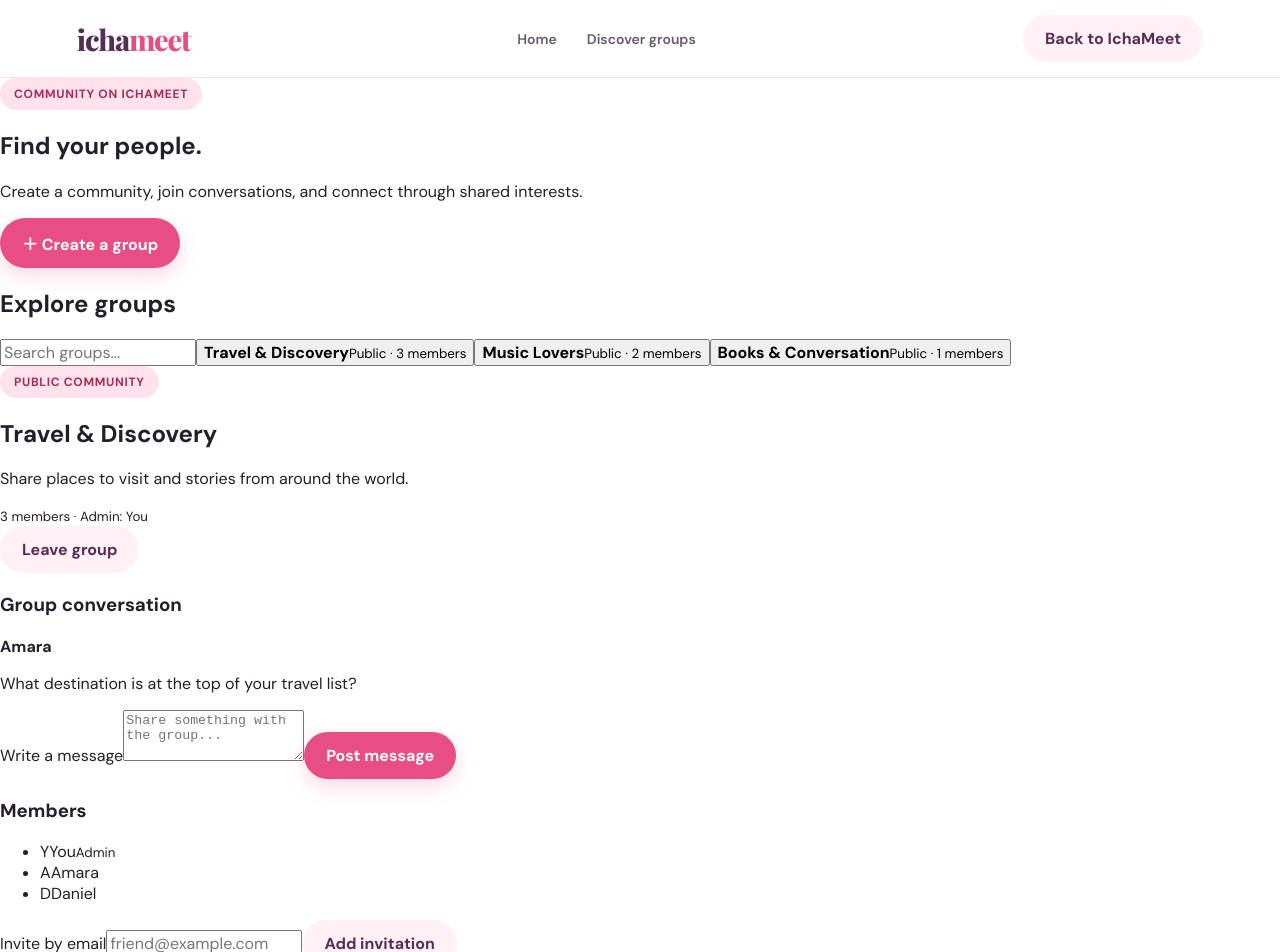
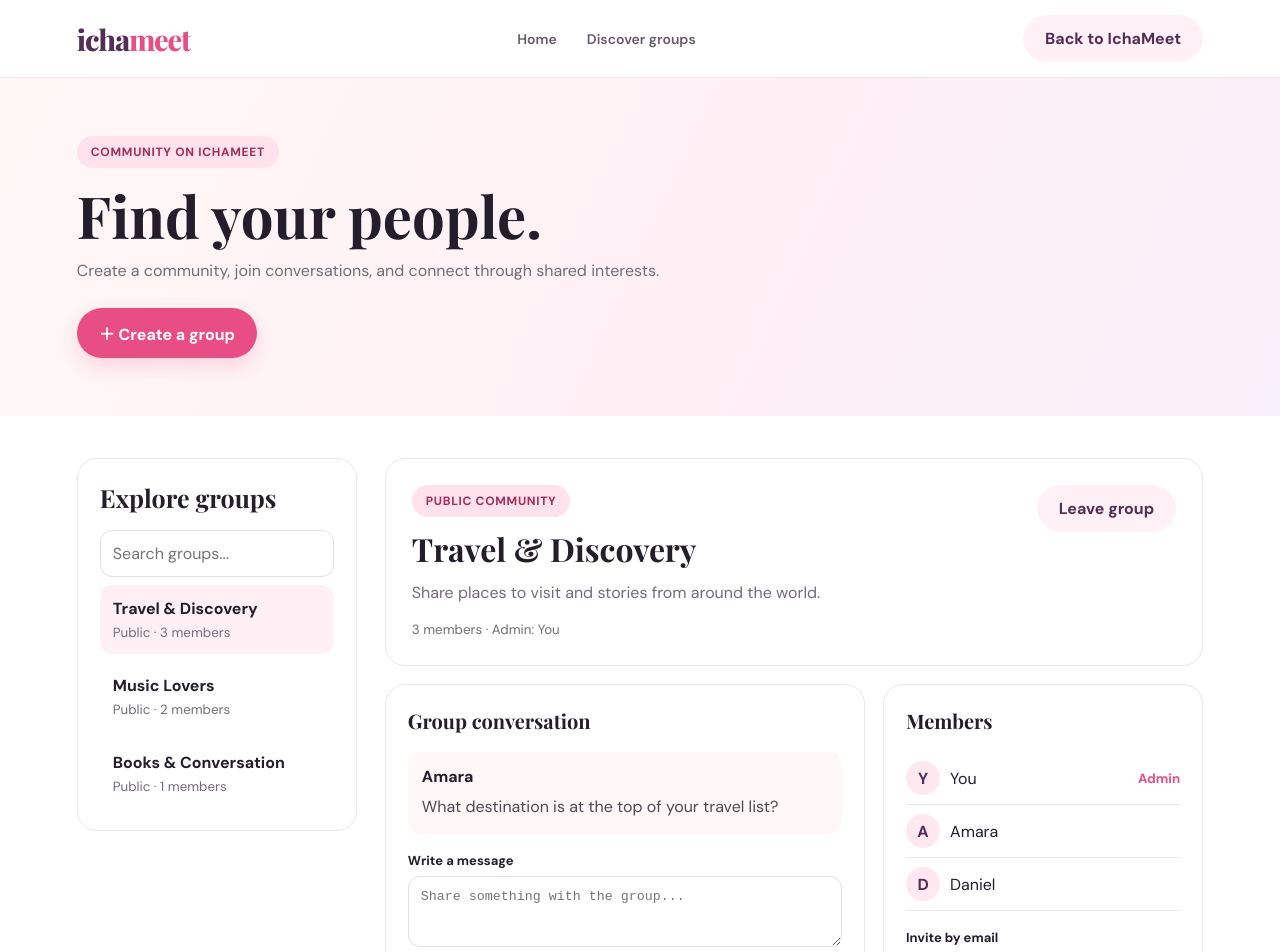
Before and after one commit to chisoluokenyi-debug/ichameet, a Next.js app: page /groups in a window 1280 px wide. Shown: the top 952 px of the page. Built offline with nearby package versions, Linux system fonts and the light colour scheme.

Commit message:
Style community groups dashboard

```diff
--- a/app/globals.css
+++ b/app/globals.css
@@ -60,3 +60,42 @@ button,input{font:inherit}
 .modal .btn{width:100%;margin-top:20px}
 .close{float:right;border:0;background:#f7edf1;border-radius:50%;width:34px;height:34px;cursor:pointer}
 @media(max-width:800px){.nav{display:none}.hero{grid-template-columns:1fr;padding-top:54px}.visual{max-width:430px}.photo-main{height:340px}.feature-grid,.steps{grid-template-columns:1fr}.section{padding-top:60px;padding-bottom:60px}.float-one{left:0}.float-two{right:0}}
+
+
+/* Community groups */
+.groups-page{min-height:100vh;background:#fff}
+.groups-hero{padding:58px max(6vw,24px);background:linear-gradient(115deg,#fff8f5,#fff0f5 55%,#f7eff9)}
+.groups-hero h1{font:700 clamp(38px,5vw,58px)/1.08 'Playfair Display',serif;margin:16px 0 10px}
+.groups-hero p{color:var(--muted);max-width:620px;line-height:1.7;margin:0 0 24px}
+.groups-layout{display:grid;grid-template-columns:280px minmax(0,1fr);gap:28px;padding:42px max(6vw,24px);max-width:1450px;margin:auto;align-items:start}
+.groups-directory,.group-tool-card{border:1px solid var(--line);border-radius:20px;padding:22px;background:#fff}
+.groups-directory h2,.group-panel-head h2{font:700 25px 'Playfair Display',serif;margin:0 0 16px}
+.groups-directory input,.group-tool-card input,.group-tool-card textarea,.group-tool-card select,.modal textarea,.modal select{width:100%;border:1px solid #e7dce2;border-radius:12px;padding:12px;outline:none;background:#fff;color:var(--ink)}
+.directory-item{display:block;width:100%;text-align:left;border:0;border-radius:13px;background:transparent;padding:13px;margin-top:8px;cursor:pointer;color:var(--ink)}
+.directory-item.active,.directory-item:hover{background:#fff0f5}
+.directory-item strong,.directory-item small{display:block}
+.directory-item small{color:var(--muted);margin-top:5px}
+.group-panel-head{display:flex;justify-content:space-between;align-items:flex-start;gap:20px;padding:26px;border:1px solid var(--line);border-radius:20px;background:#fff}
+.group-panel-head h2{font-size:32px;margin:10px 0}
+.group-panel-head p{color:var(--muted);line-height:1.65;margin:0 0 12px}
+.group-panel-head small,.muted{color:var(--muted)}
+.group-tools{display:grid;grid-template-columns:minmax(0,1.5fr) minmax(240px,1fr);gap:18px;margin-top:18px}
+.group-tool-card h3{font:700 20px 'Playfair Display',serif;margin:0 0 18px}
+.group-tool-card form{margin-top:18px}
+.group-tool-card label,.modal label{display:block;font-size:13px;font-weight:700;margin:14px 0 7px}
+.group-tool-card textarea{resize:vertical}
+.group-tool-card .btn{margin-top:12px}
+.group-posts{display:grid;gap:10px}
+.group-post{padding:14px;border-radius:14px;background:#fff8f6}
+.group-post p{margin:7px 0 0;color:#514653;line-height:1.6}
+.member-list{list-style:none;padding:0;margin:0}
+.member-list li{display:flex;align-items:center;gap:10px;padding:9px 0;border-bottom:1px solid var(--line)}
+.member-list li small{margin-left:auto;color:var(--pink);font-weight:700}
+.member-avatar{width:34px;height:34px;border-radius:50%;display:grid;place-items:center;background:#ffe8ef;color:var(--plum);font-weight:700}
+.group-admin-note{margin-top:24px;padding:15px;background:#fff8f6;border-radius:14px}
+.group-admin-note p,.preview-warning,.group-footnote{color:var(--muted);font-size:13px;line-height:1.65}
+.text-action{border:0;background:none;padding:0;color:#b02e62;font-weight:700;cursor:pointer}
+.group-notice{padding:12px 15px;background:#effaf2;border-radius:12px;color:#236b3b;font-size:13px;line-height:1.5}
+.preview-warning{margin-top:18px}
+@media(max-width:900px){.groups-layout{grid-template-columns:1fr}.group-tools{grid-template-columns:1fr}}
+@media(max-width:560px){.group-panel-head{display:block}.group-panel-head>.btn{margin-top:16px}.groups-hero{padding-top:42px}.groups-layout{padding-top:24px}}
```
